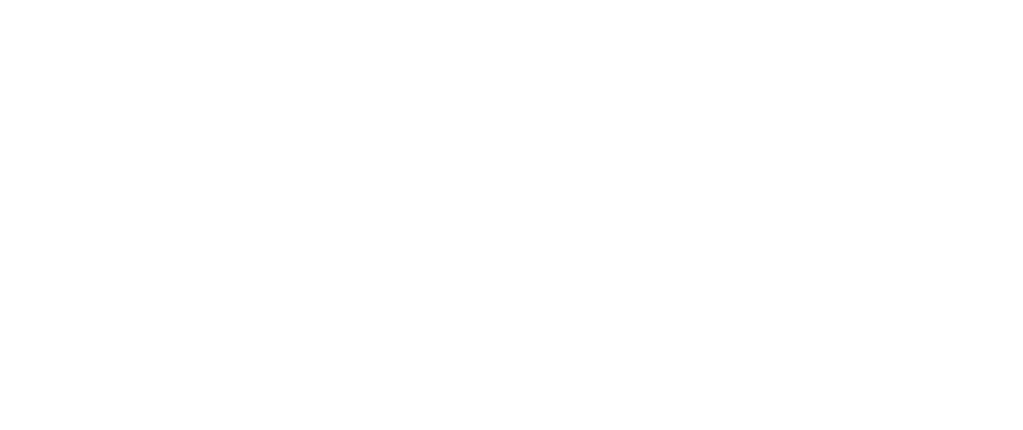
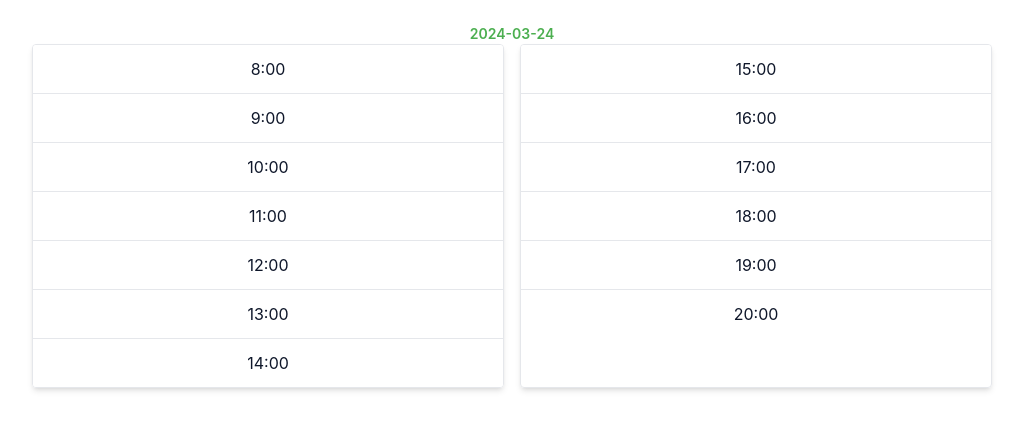
Before and after one commit to Zouaoui-Montassar/Takwirti, a React (Create React App) app in the folder frontend/: page /list in a window 1280 px wide. Before the commit this address had no page. Shown: the top 430 px of the page, without its empty margins (128-1151 px from the left). Built offline with nearby package versions, Linux system fonts and the light colour scheme.

Commit message:
interface liste des reservations

```diff
--- a/frontend/src/App.js
+++ b/frontend/src/App.js
@@ -14,6 +14,8 @@ import PageUtilisateur from './components/PageUtilisateur';
 import Detail from './components/Detail';
 import Sign_up from './components/sign_up';
 import { ReservationAdd } from './components/ReservationAdd';
+import List from './components/list';
+import ReservationList from './components/ReservationList';
 
 
 const data = [
@@ -52,6 +54,8 @@ function App() {
           <Route path='/utilisateur' element={<PageUtilisateur/>}/>
           <Route path="/detail" element={<Detail  />} />
           <Route path="/Reservation/add" element={<ReservationAdd/>} />
+          <Route path="/list" element={<List/>} />
+          <Route path="/reservation/list" element={<ReservationList/>} />
 
         </Routes>
       </BrowserRouter>
--- a/frontend/src/components/ReservationAdd.jsx
+++ b/frontend/src/components/ReservationAdd.jsx
@@ -3,10 +3,12 @@ import Calendar from './calendar';
 import List from './list';
 
 export const ReservationAdd = () => {
-    const [selectedDate, setSelectedDate] = useState(null);
-    const handleDateSelect = (date) => {
+    const [selectedDate, setSelectedDate] = useState();
+    const reservedHours = () => {
+        return [10,11,12];
+    }
+    const handleDateSelect = async(date) => {
         setSelectedDate(date);
-        console.log(date);
     };
 
     return (
@@ -23,7 +25,7 @@ export const ReservationAdd = () => {
 
                         <div className="md:w-1/2 w-full"> {/* Half width on medium screens and above */}
                             <p>select time</p>
-                            <List date={selectedDate} />
+                            <List date={selectedDate} reservedHours={reservedHours()} />
                         </div>
                     </div>
                     <div className="flex flex-col md:flex-row md:justify-end mt-4"> {/* Stack vertically on small screens, align to end on medium screens and above */}
--- /dev/null
+++ b/frontend/src/components/ReservationList.jsx
@@ -0,0 +1,68 @@
+import React from 'react';
+import { useNavigate } from 'react-router-dom';
+
+const reservation = [
+  /*{
+    idterrain: 1545644,
+    terrain: "terrain1",
+    lien_terrain: "terrain lien",
+    Date: "2024-07-31T10:00:00.000+00:00",
+    status: "en cours",
+    user: "user1",
+  },
+  {
+    idterrain: 1545644,
+    terrain: "terrain1",
+    lien_terrain: "terrain lien",
+    Date: "2024-07-31T10:00:00.000+00:00",
+    status: "en cours",
+    user: "user1",
+  },*/
+];
+
+const ReservationList = () => {
+    const navigate = useNavigate();
+    function toReservationEdit (idterrain){
+        navigate(`/reservation/edit/:${idterrain}`);
+    }
+
+    return (
+        <div className="flex flex-col items-center justify-center h-screen bg-gray-100 px-4 py-8">
+            <div className="max-w-xg w-full h-3/4 md:w-1/3 mx-auto "> {/* Adjust width for medium screens and above */}
+                <div className="bg-white shadow-lg p-8 rounded-lg">
+                    <div className="bg-white text-sm text-gray-500 font-bold px-5 py-2 shadow border-b border-gray-300">
+                        Reservation list
+                    </div>
+
+                    <div className="w-full h-full overflow-auto shadow bg-white" id="journal-scroll">
+                        {reservation.length > 0 ? (
+                            <table className="w-full">
+                                <tbody>
+                                    {reservation.map((item, index) => (
+                                        <tr key={index} onClick={() => toReservationEdit(item.idterrain)} className="relative transform scale-10 text-xs py-1 border-b-2 border-blue-100 cursor-default bg-blue-500 bg-opacity-25">
+                                            <td className="pl-5 pr-3 whitespace-no-wrap">
+                                                <div className="text-gray-400">{item.Date}</div>
+                                                <div>{item.time}</div>
+                                            </td>
+                                            <td className="px-2 py-2 whitespace-no-wrap">
+                                                <div className="leading-5 text-gray-500 font-medium">{item.user}</div>
+                                                <div className="leading-5 text-gray-900">{item.terrain}
+                                                    <a className="text-blue-500 hover:underline" href="#">{item.lien_terrain}</a>
+                                                </div>
+                                                <div className="leading-5 text-gray-800">{item.status}</div>
+                                            </td>
+                                        </tr>
+                                    ))}
+                                </tbody>
+                            </table>
+                        ) : (
+                            <div className="text-center text-gray-500">Aucune réservation disponible</div>
+                        )}
+                    </div>
+                </div>
+            </div>
+        </div>
+    );
+};
+
+export default ReservationList;
--- a/frontend/src/components/list.jsx
+++ b/frontend/src/components/list.jsx
@@ -1,27 +1,82 @@
-// List.jsx
-import React from 'react';
+/* eslint-disable no-undef */
+import React, { useState } from 'react';
 
-const List = ({ date }) => {
+const List = ({ date , reservedHours}) => {
+
   // Generate hours from 8 am to 8 pm
   const hours = [];
   for (let i = 8; i <= 20; i++) {
     hours.push(i);
   }
 
+  // Function to get the day of the week
+  const getDayOfWeek = (date) => {
+    const options = { weekday: 'long' };
+    return new Intl.DateTimeFormat("fr-CA", { year: "numeric", month: "2-digit", day: "2-digit" }).format(date);
+  };
+
+  // Render the day of the week
+  const dayOfWeek = !date ? getDayOfWeek(date) : '';
+
+  // Calculate the middle index of the hours array
+  const middleIndex = Math.ceil(hours.length / 2);
+
+  // Split the hours array into two halves
+  const firstHalfHours = hours.slice(0, middleIndex);
+  const secondHalfHours = hours.slice(middleIndex);
+
+  const [selectedHour, setSelectedHour] = useState();
+  const handleHourClick = (hour) => {
+    if (!reservedHours.includes(hour)) {
+      setSelectedHour(hour);
+      console.log('setSelectedHour', hour);
+    } else {
+      alert("You cannot reserve this hour as it's already reserved.");
+    }
+  };
+
   return (
-    <div class="list-container mt-6">
-        <div class="px-4 sm:px-8 max-w-5xl m-auto">
-            <h1 class="text-center font-semibold text-sm">List Group</h1>
-            <ul class="border border-gray-200 rounded overflow-hidden shadow-md">
-                {hours.map((hour) => (
-                <li key={hour} className='px-4 py-2 bg-white hover:bg-sky-100 hover:text-sky-900 border-b last:border-none border-gray-200 transition-all duration-300 ease-in-out'>
-                    {hour}:00
-                </li>
-                ))}
-            </ul>
+    <div className="list-container mt-6">
+      <div className="px-4 sm:px-8 max-w-5xl m-auto">
+        <h1 className="text-center font-semibold text-sm text-primary-50">{dayOfWeek}</h1>
+        <div className="flex">
+          {/* Render first half of hours */}
+          <ul className="border border-gray-200 rounded overflow-hidden shadow-md flex-1 mr-4">
+          {firstHalfHours.map((hour) => (
+  <button
+    key={hour}
+    onClick={() => handleHourClick(hour)}
+    className={`w-full px-4 py-3 bg-white ${
+      selectedHour === hour
+        ? 'bg-sky-100 text-sky-900'
+        : (reservedHours || []).includes(hour)
+        ? 'bg-gray-300 text-gray-600 cursor-not-allowed'
+        : ''
+    } border-b last:border-none border-gray-200 transition-all duration-300 ease-in-out`}
+    disabled={(reservedHours || []).includes(hour)}
+  >
+    {hour}:00
+  </button>
+))}
+          </ul>
+          {/* Render second half of hours */}
+          <ul className="border border-gray-200 rounded overflow-hidden shadow-md flex-1">
+          {secondHalfHours.map((hour) => (
+            <button
+              key={hour}
+              onClick={() => handleHourClick(hour)}
+              className={`w-full px-4 py-3 bg-white ${
+              selectedHour === hour ? 'bg-sky-100 text-sky-900' : (reservedHours || []).includes(hour) ? 'bg-gray-300 text-gray-600 cursor-not-allowed' : ''
+              } border-b last:border-none border-gray-200 transition-all duration-300 ease-in-out`}
+              disabled={(reservedHours || []).includes(hour)}
+            >
+              {hour}:00
+            </button>
+          ))}
+          </ul>
         </div>
+      </div>
     </div>
-
   );
 };
 
```
Also changed, not shown: frontend/src/components/calendar.jsx (+25 -3 lines).
